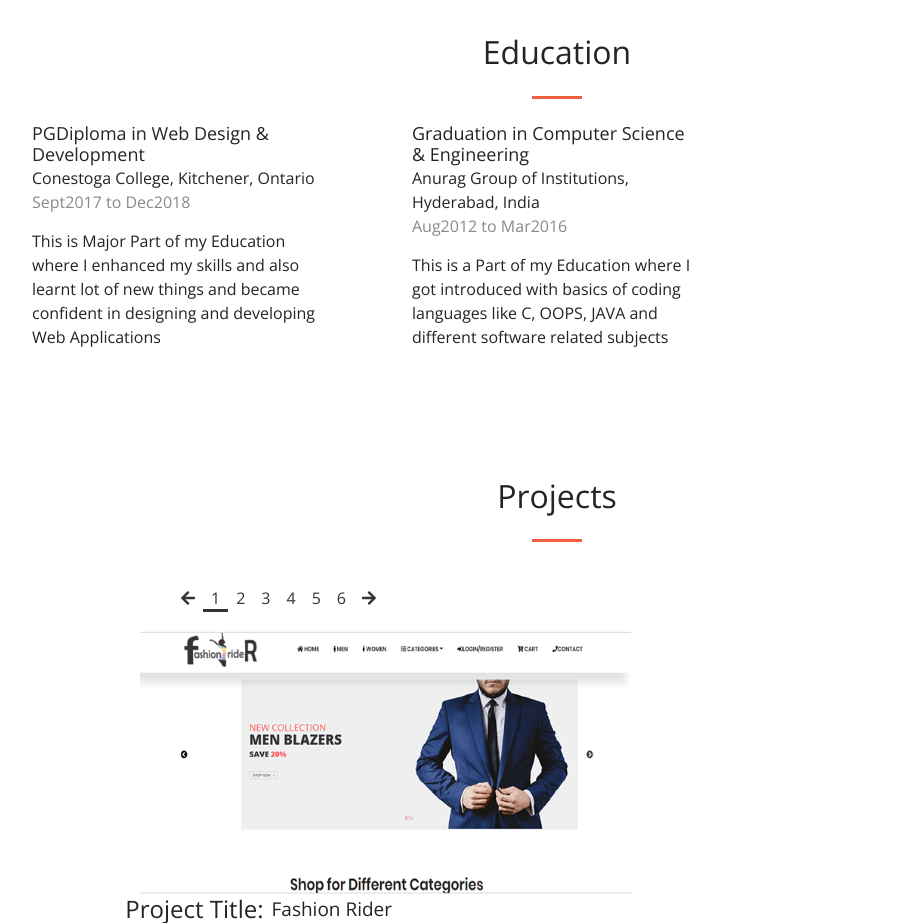
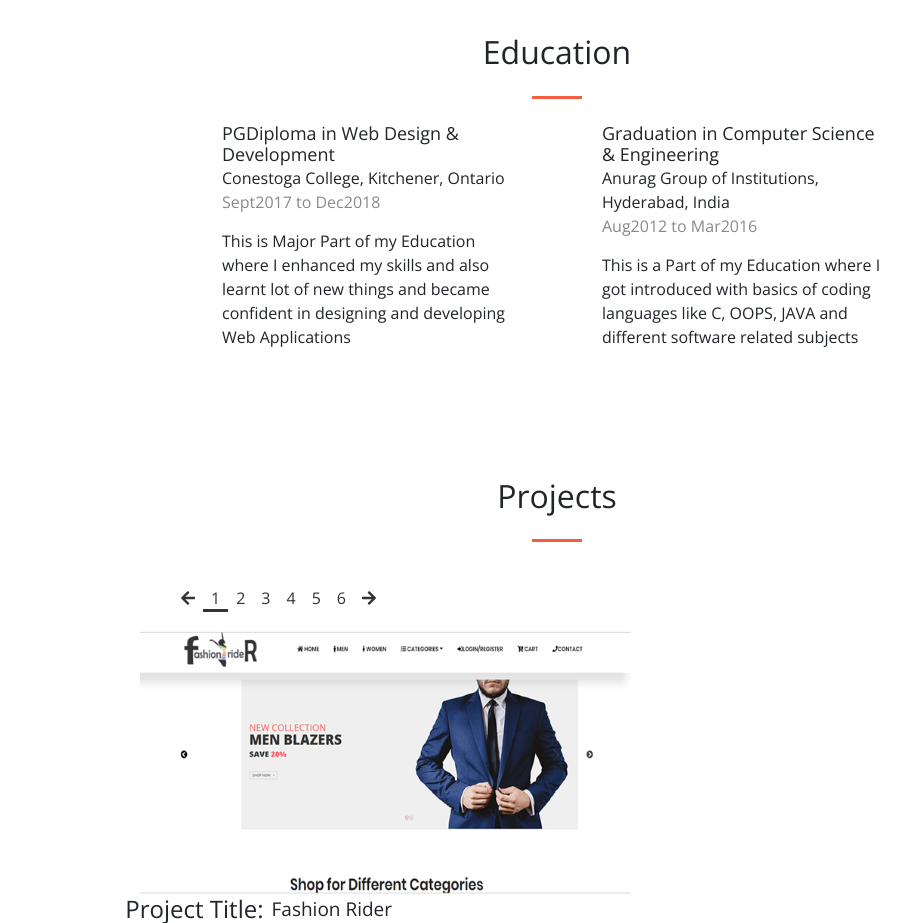
Before and after one commit to achyuthbatter/MyPortfolio, a website with bundled scripts: page index.html in a window 1280 px wide. Shown: the part 2180-3103 px from the top of the page, without its empty margins (83-993 px from the left). Built offline with nearby package versions, Linux system fonts and the light colour scheme.

Commit message:
edu update1

```diff
--- a/index.html
+++ b/index.html
@@ -149,7 +149,7 @@
         </div>
         <div class="container">
             <div class="row">
-                <div class="col-12 col-md-4">
+                <div class="col-12 offset-md-2 col-md-4">
                     <div class="inner">
                         <h3 class="degree">PGDiploma in Web Design &amp; Development</h3>
                         <div class="edutitle">Conestoga College, Kitchener, Ontario</div>
@@ -169,7 +169,7 @@
 -->
                 <div class="col-12 col-md-4">
                     <div class="inner">
-                        <h3 class="degree">Graduation in Computer Science &amp; Engineering</h3>
+                        <h2 class="degree">Graduation in Computer Science &amp; Engineering</h2>
                         <div class="edutitle">Anurag Group of Institutions, Hyderabad, India</div>
                         <div class="duration">Aug2012 to Mar2016</div>
                         <div class="desc">This is a Part of my Education where I got introduced with basics of coding languages like C, OOPS, JAVA and different software related subjects</div>
```
